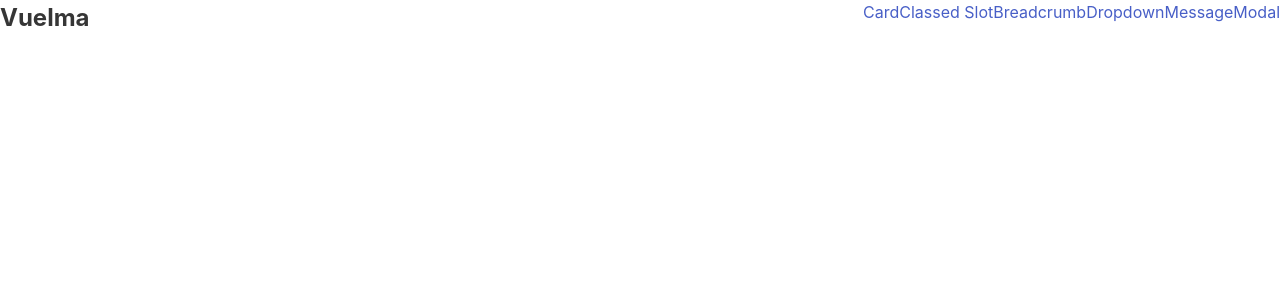
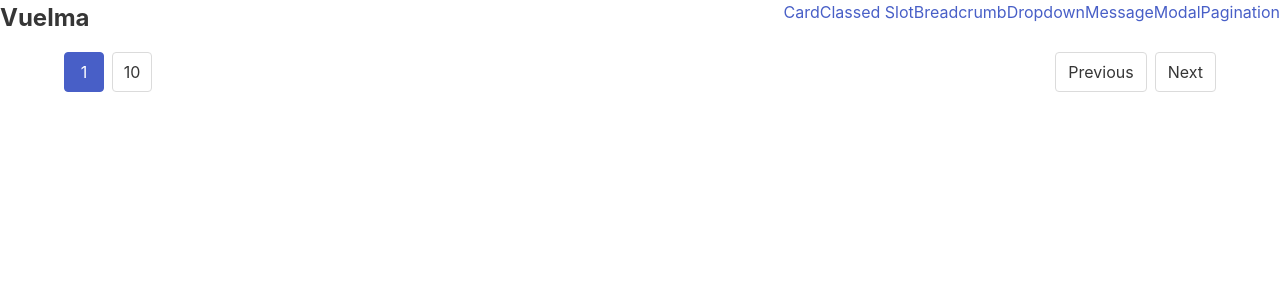
Before and after one commit to huuff/vuelma, a Vue app: page /pagination in a window 1280 px wide. Shown: the top 300 px of the page. Built offline with nearby package versions, Linux system fonts and the light colour scheme.

Commit message:
starting out with pagination

```diff
--- a/src/App.vue
+++ b/src/App.vue
@@ -10,6 +10,7 @@
     <router-link to="/dropdown">Dropdown</router-link>
     <router-link to="/message">Message</router-link>
     <router-link to="/modal">Modal</router-link>
+    <router-link to="/pagination">Pagination</router-link>
   </template>
 </base-navbar>
 <main class="container">
@@ -18,6 +19,6 @@
 </template>
 
 <script setup lang="ts">
+// TODO: Autogenerate from router?
 import BaseNavbar from '@/components/BaseNavbar.vue';
-
 </script>
--- /dev/null
+++ b/src/components/BasePagination.vue
@@ -0,0 +1,30 @@
+<template>
+<nav class="pagination" role="navigation" aria-label="pagination">
+  <a class="pagination-previous">Previous</a>
+  <a class="pagination-next">Next</a>
+  <ul class="pagination-list">
+    <base-pagination-link :pageNumber="1" :currentPage="currentPage"/>
+
+    <base-pagination-link v-if="pageNumber !== 0"
+      :pageNumber="pageNumber"
+      :currentPage="currentPage"
+    />
+  </ul>
+</nav>
+</template>
+
+<script setup lang="ts">
+// TODO: Icons for previous and next?
+import BasePaginationLink from '@/components/BasePaginationLink.vue';
+
+const props = withDefaults(defineProps<{
+  pageNumber: number;
+  currentPage: number;
+  showAround?: number;
+}>(), {
+  showAround: 2,
+});
+
+
+
+</script>
--- /dev/null
+++ b/src/components/BasePaginationLink.vue
@@ -0,0 +1,24 @@
+<template>
+<li>
+  <a
+    class="pagination-link"
+    :class="{ 'is-current': isCurrent}"
+    :aria-label="`Goto page ${pageNumber}`"
+    :aria-current="isCurrent ? 'page' : null"
+  >
+    {{ pageNumber }}
+  </a>
+</li>
+</template>
+
+<script setup lang="ts">
+import { computed } from 'vue';
+
+const props = defineProps<{
+  pageNumber: number;
+  currentPage: number;
+}>();
+
+const isCurrent = computed(() => props.pageNumber === props.currentPage);
+
+</script>
--- /dev/null
+++ b/src/pages/ExamplePagination.vue
@@ -0,0 +1,10 @@
+<template>
+  <base-pagination
+    :pageNumber="10"
+    :currentPage="1"
+  />
+</template>
+
+<script setup lang="ts">
+import BasePagination from '@/components/BasePagination.vue';
+</script>
--- a/src/router.ts
+++ b/src/router.ts
@@ -5,6 +5,7 @@ import ExampleBreadcrumb from '@/pages/ExampleBreadcrumb.vue';
 import ExampleDropdown from '@/pages/ExampleDropdown.vue';
 import ExampleMessage from '@/pages/ExampleMessage.vue';
 import ExampleModal from '@/pages/ExampleModal.vue';
+import ExamplePagination from '@/pages/ExamplePagination.vue';
 import ExampleHome from '@/pages/ExampleHome.vue';
 
 const routes = [
@@ -15,6 +16,7 @@ const routes = [
   { path: "/dropdown", component: ExampleDropdown, name: "Dropdown" },
   { path: "/message", component: ExampleMessage, name: "Message"},
   { path: "/modal", component: ExampleModal, name: "Modal"},
+  { path: "/pagination", component: ExamplePagination, name: "Pagination"},
 ];
 
 export default createRouter({
```
Also changed, not shown: 1 other file (tests, documents, lock files or other folders).
